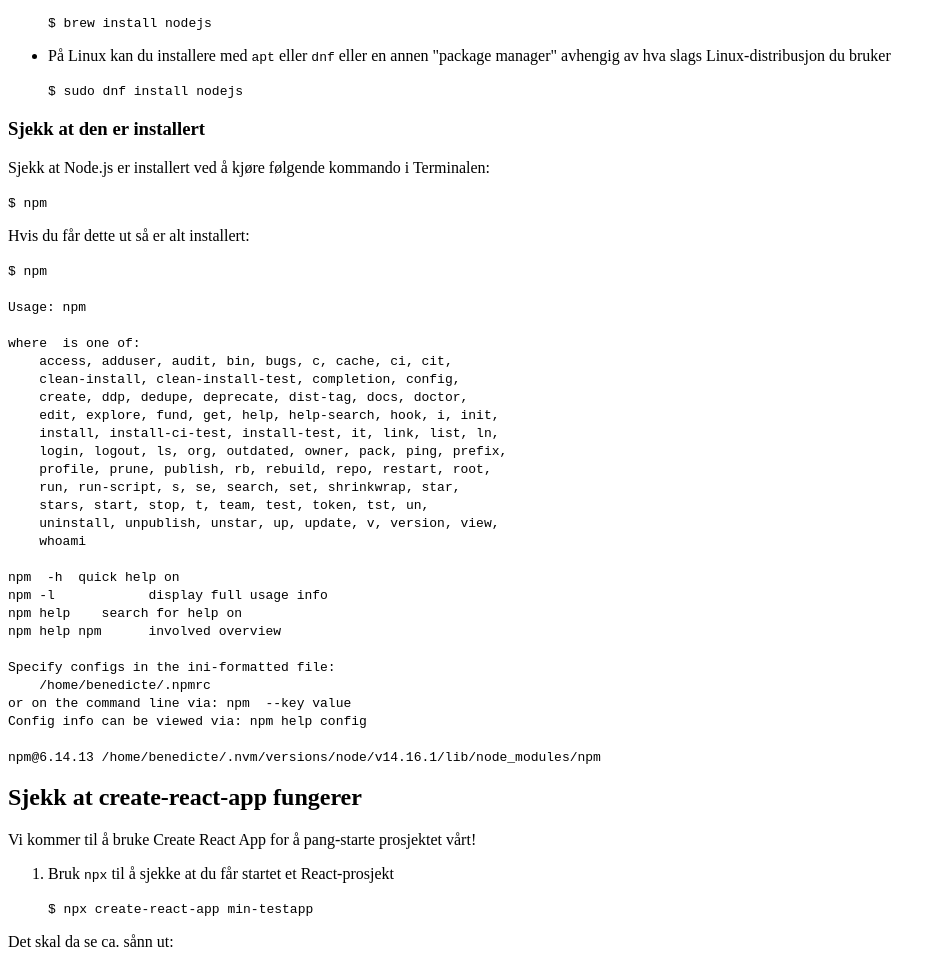
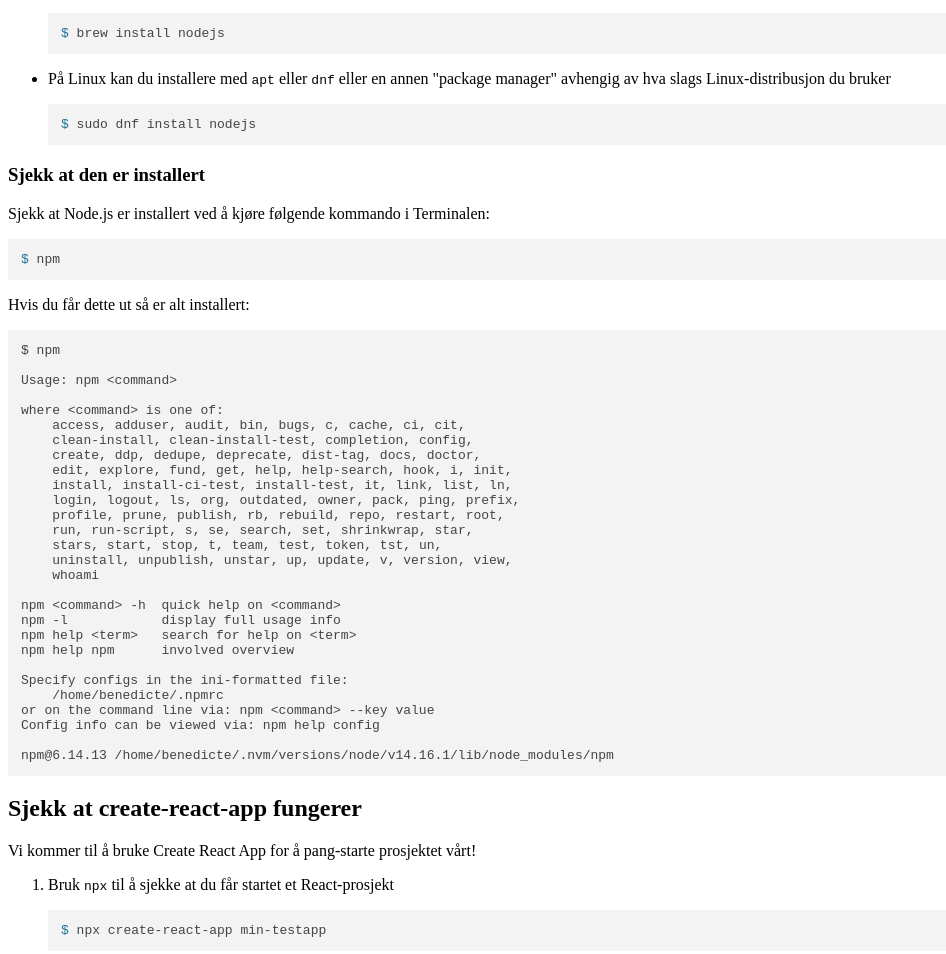
Before and after one commit to benedicteb/ada-codehub-oct2021-preworkshop-instructions, a plain HTML site: page index.html in a window 1280 px wide. Shown: the part 331-1285 px from the top of the page, without its empty margins (0-946 px from the left). Drawn offline with nearby package versions, Linux system fonts and the light colour scheme.

Commit message:
Add hilightjs

```diff
--- a/index.html
+++ b/index.html
@@ -18,8 +18,10 @@
     <link rel="icon" href="/favicon.svg" type="image/svg+xml">
     <link rel="apple-touch-icon" href="/apple-touch-icon.png">
 
+    <link rel="stylesheet"
+          href="//cdnjs.cloudflare.com/ajax/libs/highlight.js/11.2.0/styles/default.min.css">
+
     <link rel="stylesheet" href="/styles.css?v=1.0">
-
 </head>
 
 <body>
@@ -45,12 +47,12 @@
 <ul>
     <li>
         <p>Hvis du bruker Homebrew kan du installere med</p>
-        <code>$ brew install nodejs</code>
+        <pre><code class="language-shell">$ brew install nodejs</code></pre>
     </li>
     <li>
         <p>På Linux kan du installere med <code>apt</code> eller <code>dnf</code> eller en annen "package manager"
             avhengig av hva slags Linux-distribusjon du bruker</p>
-        <code>$ sudo dnf install nodejs</code>
+        <pre><code class="language-shell">$ sudo dnf install nodejs</code></pre>
     </li>
 </ul>
 
@@ -58,11 +60,35 @@
 
 <p>Sjekk at Node.js er installert ved å kjøre følgende kommando i Terminalen:</p>
 
-<code>$ npm</code>
+<pre><code class="language-shell">$ npm</code></pre>
 
 <p>Hvis du får dette ut så er alt installert:</p>
 
-<code>$ npm
+<pre><code class="language-plaintext" id="npm-man"></code></pre>
+
+<h2>Sjekk at create-react-app fungerer</h2>
+
+<p>Vi kommer til å bruke Create React App for å pang-starte prosjektet vårt!</p>
+
+<ol>
+    <li>
+        <p>Bruk <code>npx</code> til å sjekke at du får startet et React-prosjekt</p>
+        <pre><code class="language-shell">$ npx create-react-app min-testapp</code></pre>
+    </li>
+</ol>
+
+<p>Det skal da se ca. sånn ut:</p>
+
+<img src="/gifs/create_react_app.gif" alt="" />
+
+<p>Merk at dette kan ta opp mot 5 minutter avhengig av hvor raskt internett du har eller
+hvor rask PC'en din er.</p>
+
+<script src="//cdnjs.cloudflare.com/ajax/libs/highlight.js/11.2.0/highlight.min.js"></script>
+<script>hljs.highlightAll();</script>
+
+<script>
+const manPage = `$ npm
 
 Usage: npm <command>
 
@@ -89,28 +115,11 @@
 or on the command line via: npm <command> --key value
 Config info can be viewed via: npm help config
 
-npm@6.14.13 /home/benedicte/.nvm/versions/node/v14.16.1/lib/node_modules/npm
-</code>
+npm@6.14.13 /home/benedicte/.nvm/versions/node/v14.16.1/lib/node_modules/npm`
 
-<h2>Sjekk at create-react-app fungerer</h2>
-
-<p>Vi kommer til å bruke Create React App for å pang-starte prosjektet vårt!</p>
-
-<ol>
-    <li>
-        <p>Bruk <code>npx</code> til å sjekke at du får startet et React-prosjekt</p>
-        <code>$ npx create-react-app min-testapp</code>
-    </li>
-</ol>
-
-<p>Det skal da se ca. sånn ut:</p>
-
-<img src="/gifs/create_react_app.gif" alt="" />
-
-<p>Merk at dette kan ta opp mot 5 minutter avhengig av hvor raskt internett du har eller
-hvor rask PC'en din er.</p>
+document.getElementById("npm-man").textContent = manPage;
+</script>
 
 </body>
 
-
 </html>
```
